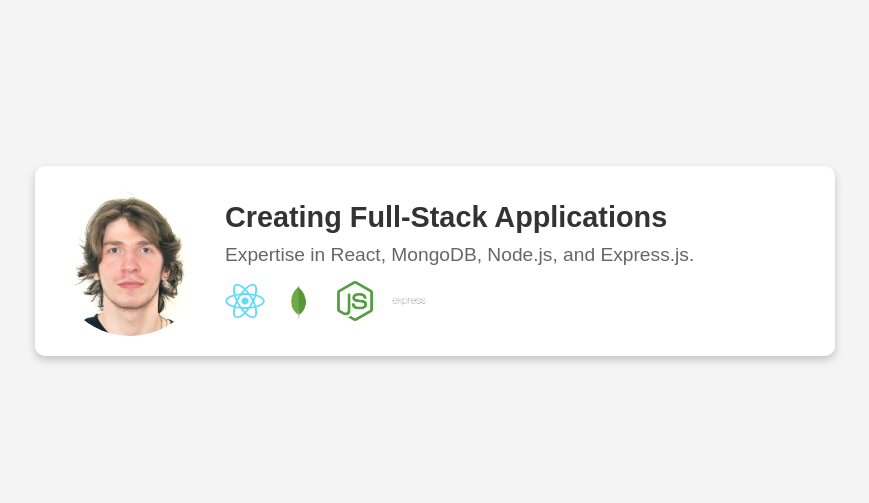
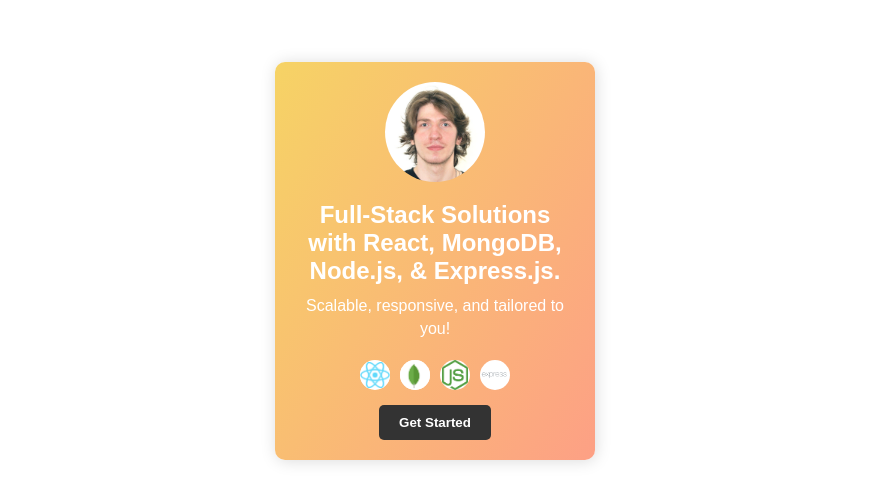
Before and after one commit to Tornike512/CBMG, a plain HTML site: page index.html in a window 1280 px wide. Shown: the part 139-642 px from the top of the page, without its empty margins (205-1074 px from the left). Drawn offline with Linux system fonts and the light colour scheme.

Commit message:
Finish: Build Banner

```diff
--- a/index.html
+++ b/index.html
@@ -4,86 +4,27 @@
     <meta charset="UTF-8" />
     <meta name="viewport" content="width=device-width, initial-scale=1.0" />
     <title>Full-Stack Application Banner</title>
-    <style>
-      /* Basic reset */
-      * {
-        margin: 0;
-        padding: 0;
-        box-sizing: border-box;
-      }
-
-      body {
-        font-family: Arial, sans-serif;
-        display: flex;
-        justify-content: center;
-        align-items: center;
-        height: 100vh;
-        background-color: #f4f4f4;
-      }
-
-      .banner {
-        width: 90%;
-        max-width: 800px;
-        background-color: #ffffff;
-        border-radius: 10px;
-        box-shadow: 0 4px 8px rgba(0, 0, 0, 0.2);
-        overflow: hidden;
-        display: flex;
-        align-items: center;
-        padding: 20px;
-      }
-
-      .banner img.profile {
-        width: 150px;
-        height: 150px;
-        border-radius: 50%;
-        object-fit: cover;
-        margin-right: 20px;
-      }
-
-      .content {
-        flex: 1;
-      }
-
-      .content h1 {
-        font-size: 1.8em;
-        color: #333333;
-        margin-bottom: 10px;
-      }
-
-      .content p {
-        font-size: 1.2em;
-        color: #666666;
-        margin-bottom: 15px;
-      }
-
-      .logos {
-        display: flex;
-        gap: 15px;
-      }
-
-      .logos img {
-        width: 40px;
-        height: 40px;
-        object-fit: contain;
-      }
-    </style>
+    <link rel="stylesheet" href="./style.css" />
   </head>
   <body>
     <div class="banner">
+      <!-- Profile Image -->
       <img src="./assets/me.jpg" alt="Profile" class="profile" />
 
-      <div class="content">
-        <h1>Creating Full-Stack Applications</h1>
-        <p>Expertise in React, MongoDB, Node.js, and Express.js.</p>
+      <!-- Content Section -->
+      <h1>Full-Stack Solutions with React, MongoDB, Node.js, & Express.js.</h1>
+      <p>Scalable, responsive, and tailored to you!</p>
 
-        <div class="logos">
-          <img src="/assets/react.png" alt="React Logo" />
-          <img src="/assets/mongoDB.jpg" alt="MongoDB Logo" />
-          <img src="/assets/node.js.png" alt="Node.js Logo" />
-          <img src="/assets/Expressjs.png" alt="Express.js Logo" />
-        </div>
+      <!-- Logos Section -->
+      <div class="logos">
+        <img src="/assets/react.png" alt="React Logo" />
+        <img src="/assets/mongoDB.jpg" alt="MongoDB Logo" />
+        <img src="/assets/node.js.png" alt="Node.js Logo" />
+        <img src="/assets/Expressjs.png" alt="Express.js Logo" />
       </div>
+
+      <!-- Button -->
+      <button href="#" class="button">Get Started</button>
     </div>
   </body>
 </html>
--- a/style.css
+++ b/style.css
@@ -0,0 +1,76 @@
+* {
+  margin: 0;
+  padding: 0;
+  box-sizing: border-box;
+}
+
+body {
+  font-family: Arial, sans-serif;
+  display: flex;
+  justify-content: center;
+  align-items: center;
+  height: 100vh;
+}
+
+.banner {
+  width: 320px;
+  background-image: linear-gradient(120deg, #f6d365 0%, #fda085 100%);
+  border-radius: 10px;
+  text-align: center;
+  padding: 20px;
+  color: #ffffff;
+  position: relative;
+  box-shadow: 1px 1px 16px #dbdbdb;
+}
+
+.banner img.profile {
+  width: 100px;
+  height: 100px;
+  border-radius: 50%;
+  object-fit: cover;
+  margin-bottom: 15px;
+}
+
+.banner h1 {
+  font-size: 1.5em;
+  margin-bottom: 10px;
+  font-weight: bold;
+}
+
+.banner p {
+  font-size: 1em;
+  margin-bottom: 20px;
+  line-height: 1.4;
+}
+
+.logos {
+  display: flex;
+  justify-content: center;
+  gap: 10px;
+  margin-top: 10px;
+}
+
+.logos img {
+  width: 30px;
+  height: 30px;
+  object-fit: contain;
+  border-radius: 100%;
+  background: #ffffff;
+}
+
+.button {
+  background-color: #333333;
+  color: #ffffff;
+  padding: 10px 20px;
+  border-radius: 5px;
+  border: none;
+  text-decoration: none;
+  font-weight: bold;
+  display: inline-block;
+  margin-top: 15px;
+  cursor: pointer;
+}
+
+.button:hover {
+  background-color: #4b4b4b;
+}
```
